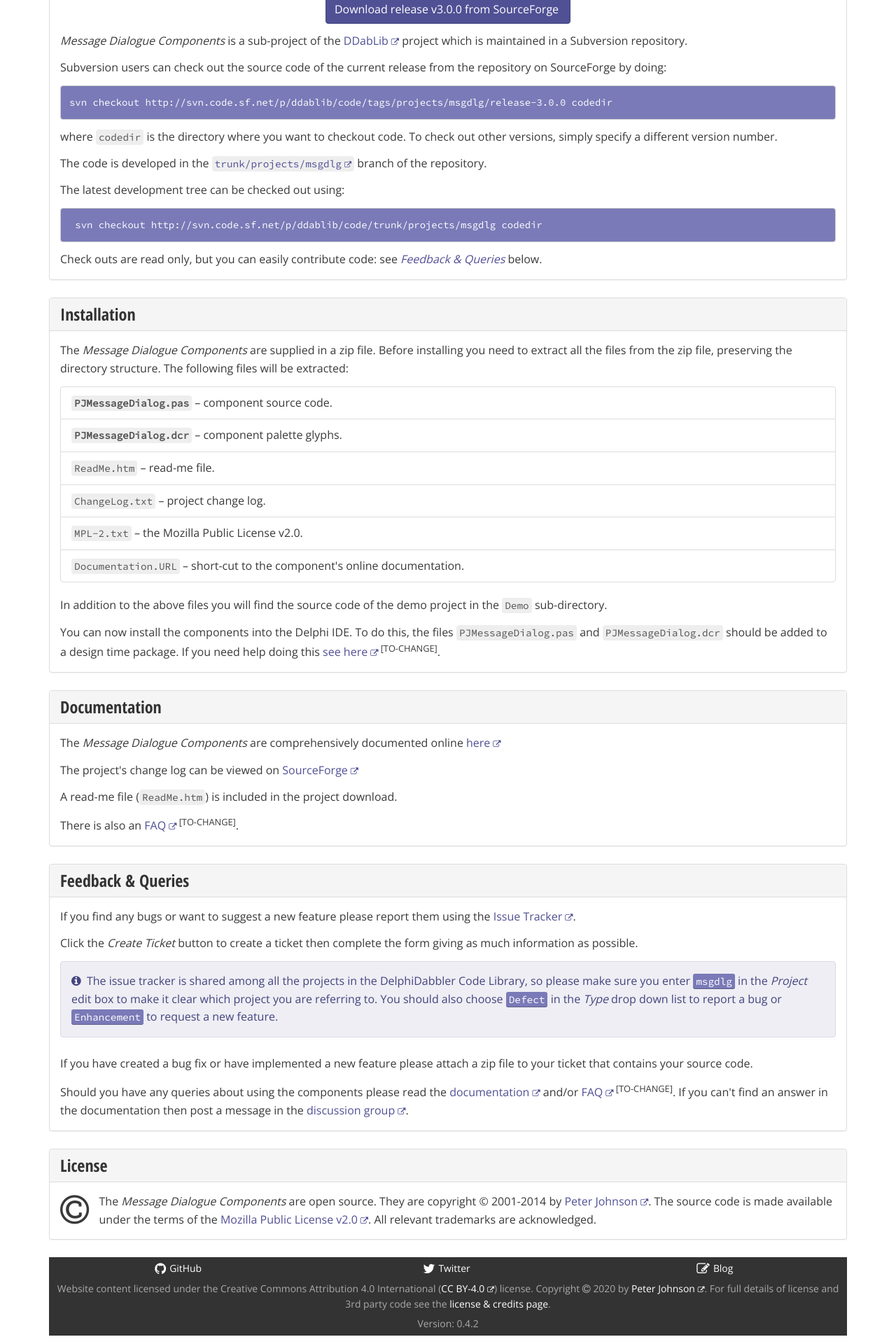
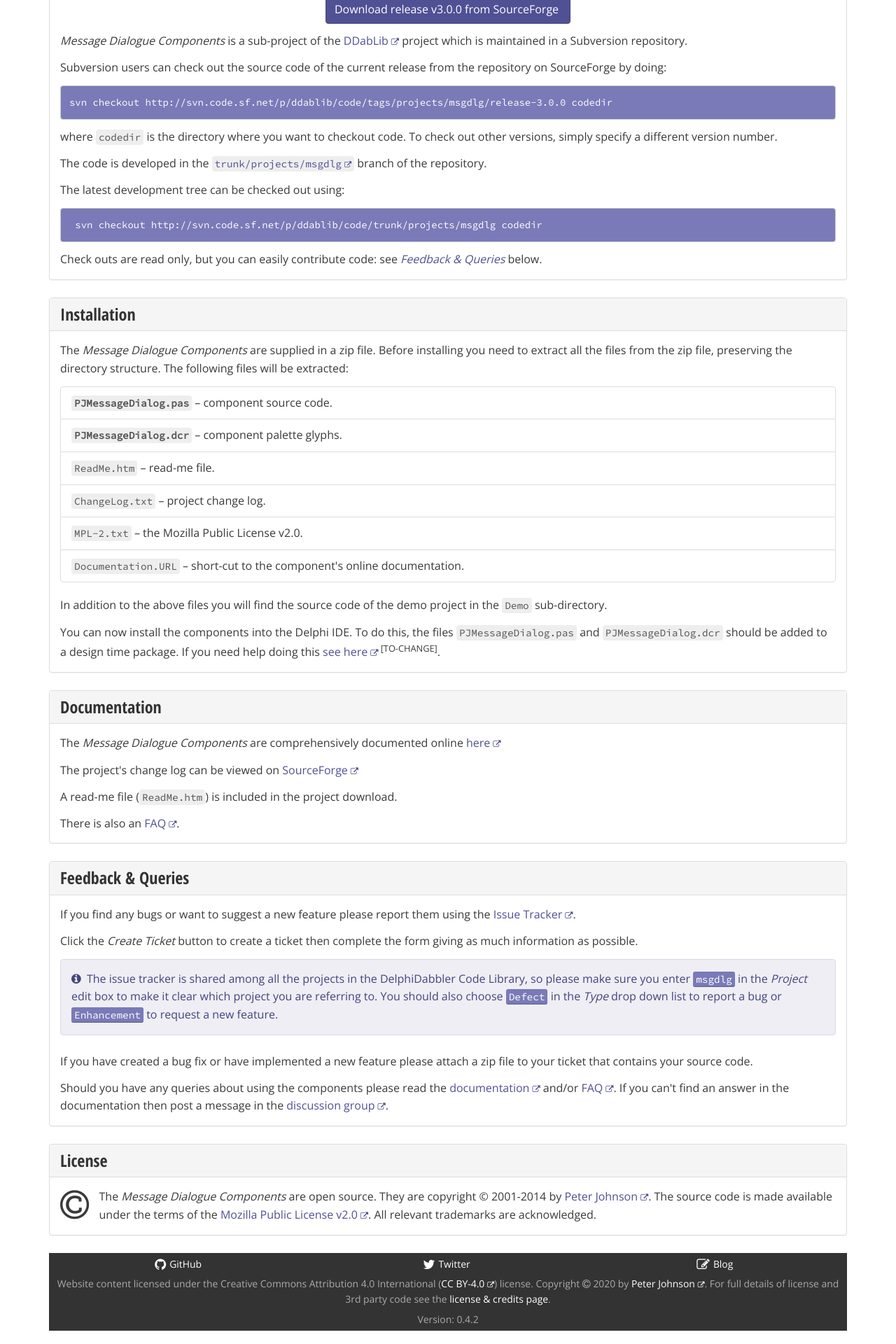
Before and after one commit to delphidabbler/delphidabbler.github.io, a Jekyll site: the page built from _software/msgdlg.html, in a window 1280 px wide. Shown: the part 1172-3092 px from the top of the page at 70% size. Built offline with Jekyll 4.4.1, drawn with Linux system fonts in a browser that asks for light colours; nearby versions of some CDN libraries.

Commit message:
Remove CSS ".tochange" class surrounding FAQ links.

```diff
--- a/_software/consoleapp.html
+++ b/_software/consoleapp.html
@@ -165,7 +165,7 @@
       A read-me file (<code>ReadMe.htm</code>) is included in the project download.
     </p>
     <p>
-      The is also an <span class="tochange" title="Need to move FAQ over to GitHub"><a href="http://wiki.delphidabbler.com/index.php/FAQs/ConsoleAppClasses">FAQ</a></span>.
+      The is also an <a href="http://wiki.delphidabbler.com/index.php/FAQs/ConsoleAppClasses">FAQ</a>.
     </p>
   </div>
 </section>
@@ -190,7 +190,7 @@
       If you have created a bug fix or have implemented a new feature please attach a zip file to your ticket that contains your source code.
     </p>
     <p>
-      Should you have any queries about using the components please read the <a href="http://wiki.delphidabbler.com/index.php/Docs/ConsoleAppAPI">documentation</a> and/or <span class="tochange" title="Need to move FAQ over to GitHub"><a href="http://wiki.delphidabbler.com/index.php/FAQs/ConsoleAppClasses">FAQ</a></span>. If you can't find an answer in the documentation then post a message in the <a href="https://sourceforge.net/p/ddablib/discussion/">discussion group</a>.
+      Should you have any queries about using the components please read the <a href="http://wiki.delphidabbler.com/index.php/Docs/ConsoleAppAPI">documentation</a> and/or <a href="http://wiki.delphidabbler.com/index.php/FAQs/ConsoleAppClasses">FAQ</a>. If you can't find an answer in the documentation then post a message in the <a href="https://sourceforge.net/p/ddablib/discussion/">discussion group</a>.
     </p>
   </div>
 </section>
--- a/_software/dropfiles.html
+++ b/_software/dropfiles.html
@@ -286,7 +286,7 @@
       If you have created a bug fix or have implemented a new feature please attach a zip file to your ticket that contains your source code.
     </p>
     <p>
-      Should you have any queries about using the components please read the <a href="https://github.com/delphidabbler/ddab-lib-docs/blob/master/Docs/DropFilesComponents.md">documentation</a> and/or <span class="tochange" title="Need to move FAQ over to GitHub"><a href="http://wiki.delphidabbler.com/index.php/FAQs/DropFilesComponents">FAQ</a></span>. If you can't find an answer in the documentation then post a message in the <a href="https://sourceforge.net/p/ddablib/discussion/">discussion group</a>.
+      Should you have any queries about using the components please read the <a href="https://github.com/delphidabbler/ddab-lib-docs/blob/master/Docs/DropFilesComponents.md">documentation</a> and/or <a href="http://wiki.delphidabbler.com/index.php/FAQs/DropFilesComponents">FAQ</a>. If you can't find an answer in the documentation then post a message in the <a href="https://sourceforge.net/p/ddablib/discussion/">discussion group</a>.
     </p>
   </div>
 </section>
--- a/_software/msgdlg.html
+++ b/_software/msgdlg.html
@@ -147,7 +147,7 @@
       A read-me file (<code>ReadMe.htm</code>) is included in the project download.
     </p>
     <p>
-      There is also an <span class="tochange" title="Need to move FAQ over to GitHub"><a href="http://wiki.delphidabbler.com/index.php/FAQs/MessageDialogComponents">FAQ</a></span>.
+      There is also an <a href="http://wiki.delphidabbler.com/index.php/FAQs/MessageDialogComponents">FAQ</a>.
     </p>
   </div>
 </section>
@@ -172,7 +172,7 @@
       If you have created a bug fix or have implemented a new feature please attach a zip file to your ticket that contains your source code.
     </p>
     <p>
-      Should you have any queries about using the components please read the <a href="https://github.com/delphidabbler/ddab-lib-docs/blob/master/Docs/MessageDialogComponents.md">documentation</a> and/or <span class="tochange" title="Need to move FAQ over to GitHub"><a href="http://wiki.delphidabbler.com/index.php/FAQs/MessageDialogComponents">FAQ</a></span>. If you can't find an answer in the documentation then post a message in the <a href="https://sourceforge.net/p/ddablib/discussion/">discussion group</a>.
+      Should you have any queries about using the components please read the <a href="https://github.com/delphidabbler/ddab-lib-docs/blob/master/Docs/MessageDialogComponents.md">documentation</a> and/or <a href="http://wiki.delphidabbler.com/index.php/FAQs/MessageDialogComponents">FAQ</a>. If you can't find an answer in the documentation then post a message in the <a href="https://sourceforge.net/p/ddablib/discussion/">discussion group</a>.
     </p>
   </div>
 </section>
--- a/_software/wdwstate.html
+++ b/_software/wdwstate.html
@@ -268,7 +268,7 @@
       If you have created a bug fix or have implemented a new feature please attach a zip file to your ticket that contains your source code.
     </p>
     <p>
-      Should you have any queries about using the components please read the <a href="https://github.com/delphidabbler/ddab-lib-docs/blob/master/Docs/WindowStateComponents.md">documentation</a> and/or <span class="tochange" title="Need to move FAQ over to GitHub"><a href="http://wiki.delphidabbler.com/index.php/FAQs/WindowStateComponents">FAQ</a></span>. If you can't find an answer in the documentation then post a message in the <a href="https://sourceforge.net/p/ddablib/discussion/">discussion group</a>
+      Should you have any queries about using the components please read the <a href="https://github.com/delphidabbler/ddab-lib-docs/blob/master/Docs/WindowStateComponents.md">documentation</a> and/or <a href="http://wiki.delphidabbler.com/index.php/FAQs/WindowStateComponents">FAQ</a>. If you can't find an answer in the documentation then post a message in the <a href="https://sourceforge.net/p/ddablib/discussion/">discussion group</a>
     </p>
   </div>
 </section>
```
